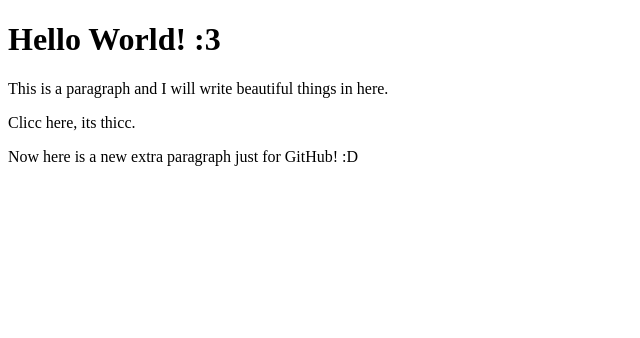
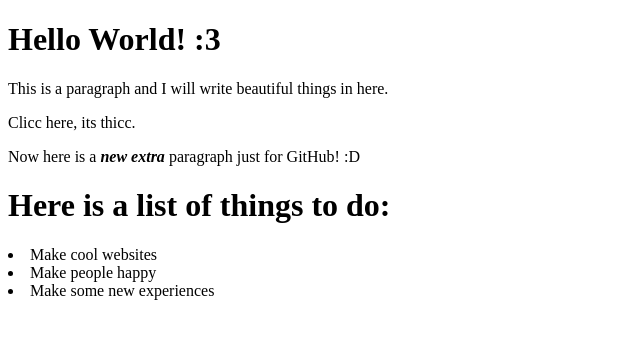
Before and after one commit to f3mboi/HtmlOdinFirst, a plain HTML site: page index.html in a window 1280 px wide. Shown: the whole page, without its empty margins (0-640 px from the left). Drawn offline with Linux system fonts and the light colour scheme.

Commit message:
Updated index.html

```diff
--- a/index.html
+++ b/index.html
@@ -6,9 +6,17 @@
         <title>My First WebPage!</title>
     </head>
     <body>
+        <!--
+            THIS IS A HTML COMMENT!!
+        -->
+
         <h1>Hello World! :3</h1>
         <p>This is a paragraph and I will write beautiful things in here.</p>
         <link>Clicc here, its thicc.</link>
-        <p>Now here is a new extra paragraph just for GitHub! :D</p>
+        <p>Now here is a <strong><em>new extra</em></strong> paragraph just for GitHub! :D</p>
+        <h1>Here is a list of things to do:</h1>
+        <li>Make cool websites</li>
+        <li>Make people happy</li>
+        <li>Make some new experiences</li>
     </body>
 </html>
```
